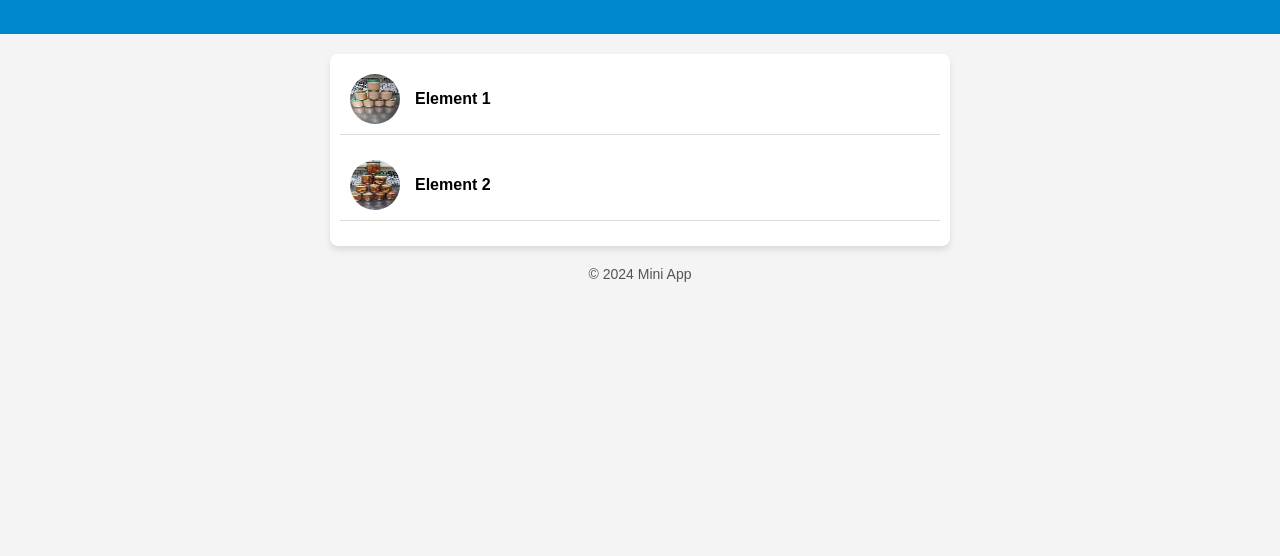
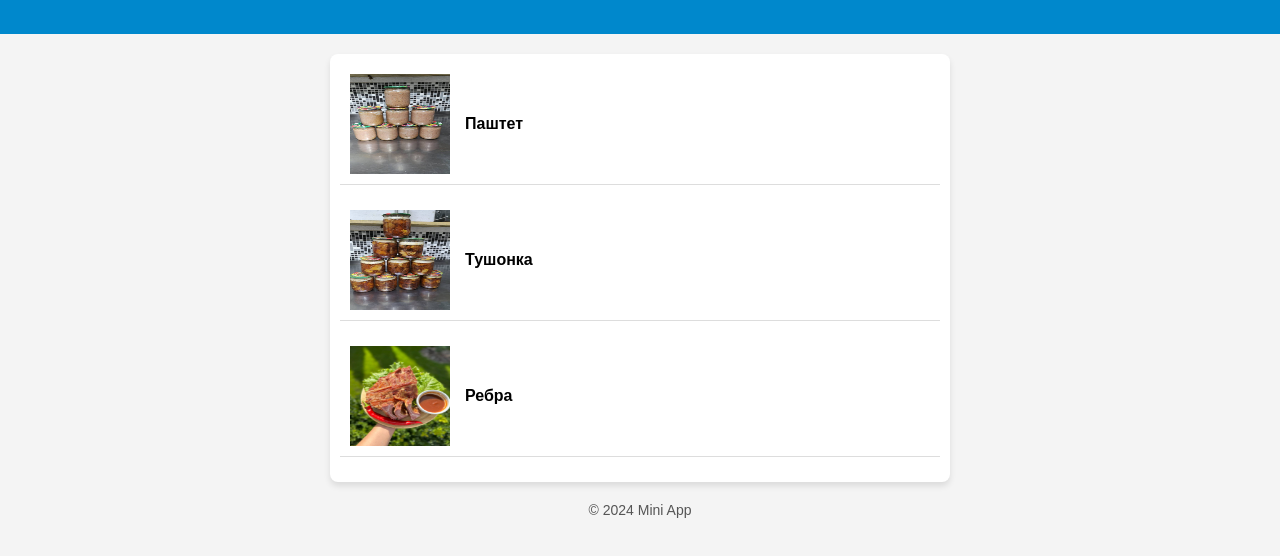
Before and after one commit to SashaPopovich/sashaPopovych.github.io, a plain HTML site: page index.html in a window 1280 px wide. Shown: the part 76-632 px from the top of the page. Drawn offline with Linux system fonts and the light colour scheme.

Commit message:
More test image

```diff
--- a/index.html
+++ b/index.html
@@ -33,9 +33,8 @@
       border-bottom: 1px solid #ddd;
     }
     .item img {
-      width: 50px;
-      height: 50px;
-      border-radius: 50%;
+      width: 100px;
+      height: 100px;
       margin-right: 15px;
     }
     .item h3 {
@@ -63,8 +62,9 @@
   <script>
     // Example data for the list
     const items = [
-      { name: "Element 1", image: "pashtet.jpg" },
-      { name: "Element 2", image: "tuchonka.jpg" },
+      { name: "Паштет", image: "pashtet.jpg" },
+      { name: "Тушонка", image: "tuchonka.jpg" },
+      { name: "Ребра", image: "rebra.jpg" },
     ];
 
     // Function to populate the list
```
Also changed, not shown: rebra.jpg (added).
